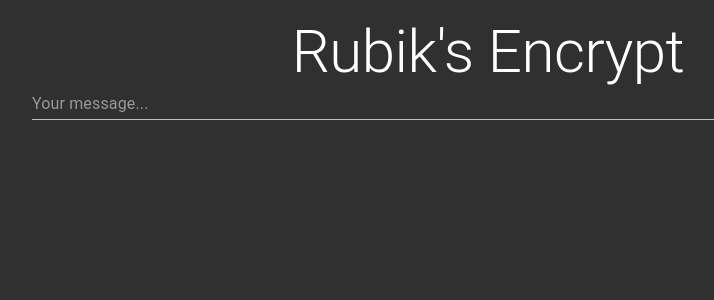
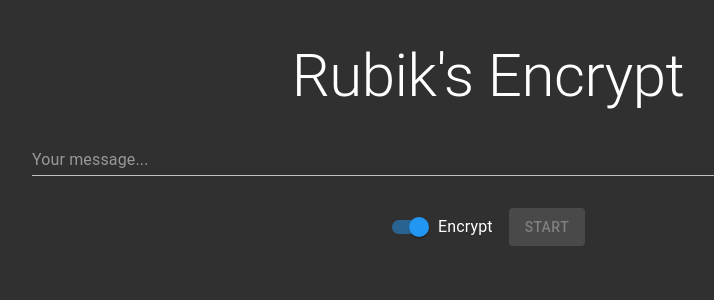
Before and after one commit to dwarkeshsp/rubiksencrypt, a React (Create React App) app: page / in a window 1280 px wide. Shown: the top 300 px of the page, without its empty margins (152-866 px from the left). Built offline with nearby package versions, Linux system fonts and the light colour scheme.

Commit message:
button and switch

```diff
--- a/src/App.js
+++ b/src/App.js
@@ -1,43 +1,75 @@
 import {
+  Button,
   Container,
   CssBaseline,
+  FormControlLabel,
+  Grid,
+  Switch,
   TextField,
-  Typography,
-  Switch
+  Typography
 } from "@material-ui/core";
 import React, { useState } from "react";
 import Cube from "./Cube";
 
 function App() {
   const [message, setMessage] = useState("");
-  const [encrypt, setEncrypt] = useState(false);
+  const [encrypt, setEncrypt] = useState(true);
   const [running, setRunning] = useState(false);
+  const [key, setKey] = useState("");
 
   return (
     <div>
       <CssBaseline />
-      <Container maxWidth="md" style={{ paddingTop: "1rem" }}>
+      <Container
+        maxWidth="md"
+        style={{ paddingTop: "2.5rem", paddingBottom: "2.5rem" }}
+      >
         <Typography align="center" variant="h2">
           Rubik's Encrypt
         </Typography>
         <TextField
           style={{
-            paddingBottom: "1rem"
+            paddingTop: "2rem",
+            paddingBottom: "2rem"
           }}
           onChange={e => setMessage(e.target.value)}
           placeholder="Your message..."
           multiline
           fullWidth
         />
-
-        {/* <Switch
-          checked={state.checkedB}
-          onChange={handleChange}
-          name="checkedB"
-          color="primary"
-        /> */}
+        {!encrypt && (
+          <TextField
+            style={{
+              paddingBottom: "2rem"
+            }}
+            onChange={e => setKey(e.target.value)}
+            placeholder="Key..."
+            multiline
+            fullWidth
+          />
+        )}
+        <Grid container justify="center">
+          <FormControlLabel
+            control={
+              <Switch
+                checked={encrypt}
+                onChange={() => setEncrypt(!encrypt)}
+                color="primary"
+              />
+            }
+            label={encrypt ? "Encrypt" : "Decrypt"}
+          />
+          <Button
+            color={running ? "secondary" : "primary"}
+            onClick={() => setRunning(!running)}
+            disabled={message.length <= 6 && (encrypt || key.length > 240)}
+            variant="contained"
+          >
+            {running ? "Stop" : "Start"}
+          </Button>
+        </Grid>
       </Container>
-      <Cube message={message} />
+      <Cube message={message} running={running} key={key} />
     </div>
   );
 }
--- a/src/Cube.js
+++ b/src/Cube.js
@@ -2,9 +2,9 @@ import { Typography } from "@material-ui/core";
 import React, { useEffect, useState } from "react";
 import useWindowDimensions from "./useWindowDimensions";
 
-export default function Cube({ message }) {
+export default function Cube({ message, running, key }) {
   const [cube, setCube] = useState([[]]);
-  const { height, width } = useWindowDimensions();
+  const { width } = useWindowDimensions();
   const size = Math.ceil(Math.sqrt(message.length / 6.0));
   const stickerSize = width / (size * 5);
   const stickerTopPadding = stickerSize / 2 - 10;
--- a/src/index.js
+++ b/src/index.js
@@ -1,5 +1,6 @@
 import { createMuiTheme } from "@material-ui/core/styles";
 import { ThemeProvider } from "@material-ui/styles";
+import blue from "@material-ui/core/colors/blue";
 import React from "react";
 import ReactDOM from "react-dom";
 import App from "./App";
@@ -8,6 +9,7 @@ import * as serviceWorker from "./serviceWorker";
 const darkTheme = createMuiTheme({
   palette: {
     type: "dark",
+    primary: blue,
     text: {
       secondary: "#303030"
     }
```
